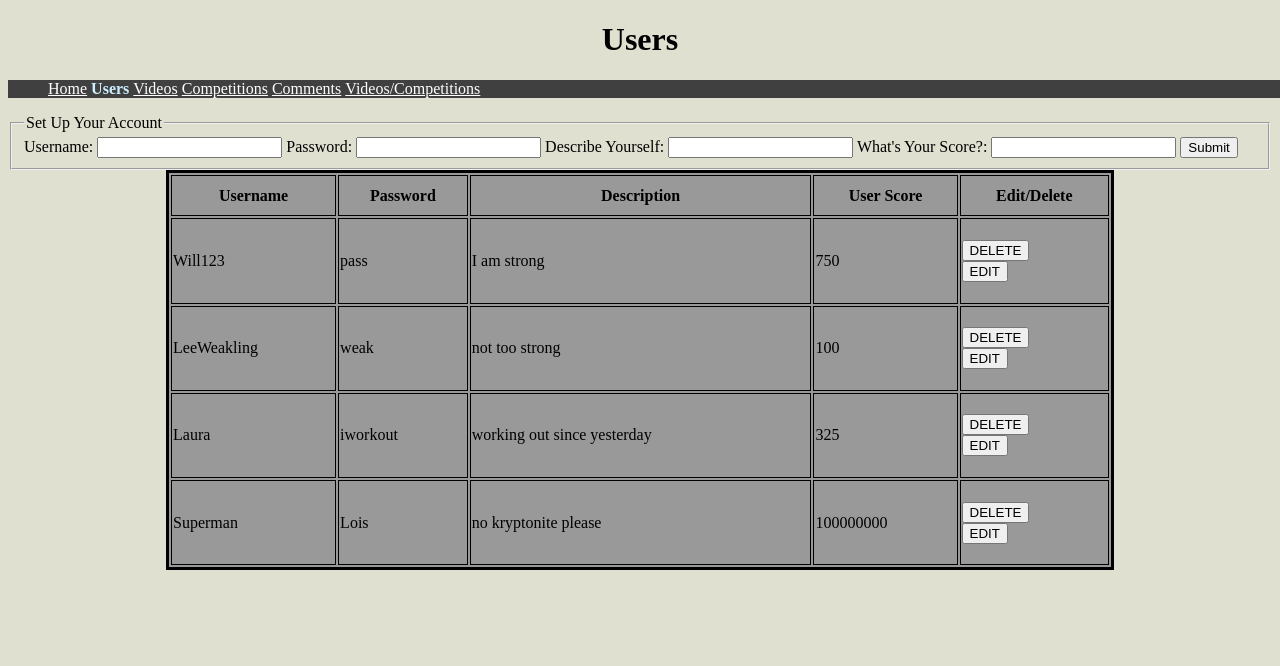
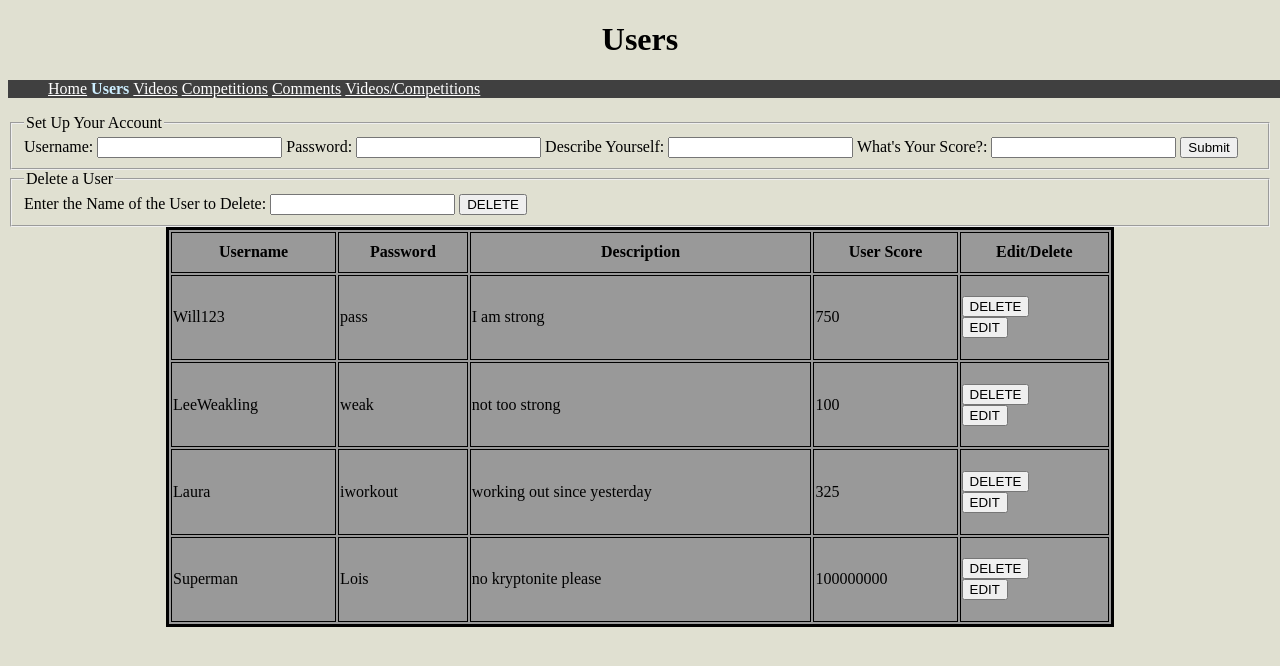
Before and after one commit to NickAlvey0803/t86live, a Node server app: page /users in a window 1280 px wide. Shown: the top 666 px of the page. Run offline with Node 20, Linux system fonts and the light colour scheme; data comes from the database, SQL or seed files in the repository; data that the repository does not hold is empty; some libraries are stand-ins or nearby versions.

Commit message:
Add files via upload

```diff
--- a/main.js
+++ b/main.js
@@ -58,7 +58,7 @@ app.get('/users/insert',function(req,res,next){
 
 app.get('/users/delete',function(req,res,next){
   var context = {};
-  mysql.pool.query("DELETE FROM users WHERE user_id=?", [req.query.user_id], function(err, result){
+  mysql.pool.query("DELETE FROM users WHERE username=?", [req.query.user_id], function(err, result){
     if(err){
       next(err);
       return;
@@ -173,7 +173,7 @@ app.get('/competitions/insert',function(req,res,next){
 
 app.get('/competitions/delete',function(req,res,next){
   var context = {};
-  mysql.pool.query("DELETE FROM competitions WHERE competition_id=?", [req.query.competition_id], function(err, result){
+  mysql.pool.query("DELETE FROM competitions WHERE competition_name=?", [req.query.competition_id], function(err, result){
     if(err){
       next(err);
       return;
--- a/public/competitions-frontend.js
+++ b/public/competitions-frontend.js
@@ -39,7 +39,7 @@ function bindButtons2(){
         var payload = {competition_id:null};
         payload.competition_id = getElementById("competition_id").value;
 
-        req.open('GET', 'http://flip3.engr.oregonstate.edu:52113/competitions/delete?id=' + payload.competition_id, true);
+        req.open('GET', 'http://flip3.engr.oregonstate.edu:52113/competitions/delete?competition_name=' + payload.competition_id, true);
 
         req.setRequestHeader('Content-Type', 'application/json');
 
--- a/public/users-frontend.js
+++ b/public/users-frontend.js
@@ -39,7 +39,7 @@ function bindButtons2(){
         var payload = {user_id:null};
         payload.user_id = getElementById("user_id").value;
 
-        req.open('GET', 'http://flip3.engr.oregonstate.edu:52113/users/delete?user_id=' + payload.user_id, true);
+        req.open('GET', 'http://flip3.engr.oregonstate.edu:52113/users/delete?username=' + payload.user_id, true);
 
         req.setRequestHeader('Content-Type', 'application/json');
 
--- a/public/videos-frontend.js
+++ b/public/videos-frontend.js
@@ -44,7 +44,7 @@ function bindButtons2(){
         payload.video_id = document.getElementById("video_id").value;
         console.log(payload.video_id)
 
-        req.open('GET', 'http://flip3.engr.oregonstate.edu:52113/videos/delete', true);
+        req.open('GET', 'http://flip3.engr.oregonstate.edu:52113/videos/delete/title=' + payload.video_id, true);
 
         req.setRequestHeader('Content-Type', 'application/json');
 
--- a/public/videos_competitions-frontend.js
+++ b/public/videos_competitions-frontend.js
@@ -36,7 +36,7 @@ function bindButtons2(){
         var payload = {id:null};
         payload.id = getElementById("id").value;
 
-        req.open('GET', 'http://localhost:3000/delete?id=' + payload.id, true);
+        req.open('GET', 'http://flip3.engr.oregonstate.edu:52113/videos_competitions/delete?videos_competitions_id=' + payload.id, true);
 
         req.setRequestHeader('Content-Type', 'application/json');
 
--- a/views/users-view.handlebars
+++ b/views/users-view.handlebars
@@ -44,6 +44,16 @@
   </fieldset>
 </form>
 
+<form action="/users/delete" method="get">
+  <fieldset>
+    <legend>Delete a User</legend>
+    <label for="user_id">Enter the Name of the User to Delete: </label>
+    <input type="text" name=""user_id" id= "vuser_id">
+    <input type="submit" id = "deleteSubmit" value="DELETE">
+  </fieldset>
+</form>
+
+
 <table class= "bodydiv">
     <tr>
         <th>Username</th>
--- a/views/videos-view.handlebars
+++ b/views/videos-view.handlebars
@@ -51,7 +51,7 @@
 </form>
 
 
-<form>
+<form action="/videos/delete" action="get">
   <fieldset>
     <legend>Delete a Video</legend>
     <label for="video_id">Enter the Title of the Video to Delete: </label>
```
Also changed, not shown: views/competitions-view.handlebars (+9 -0 lines).
